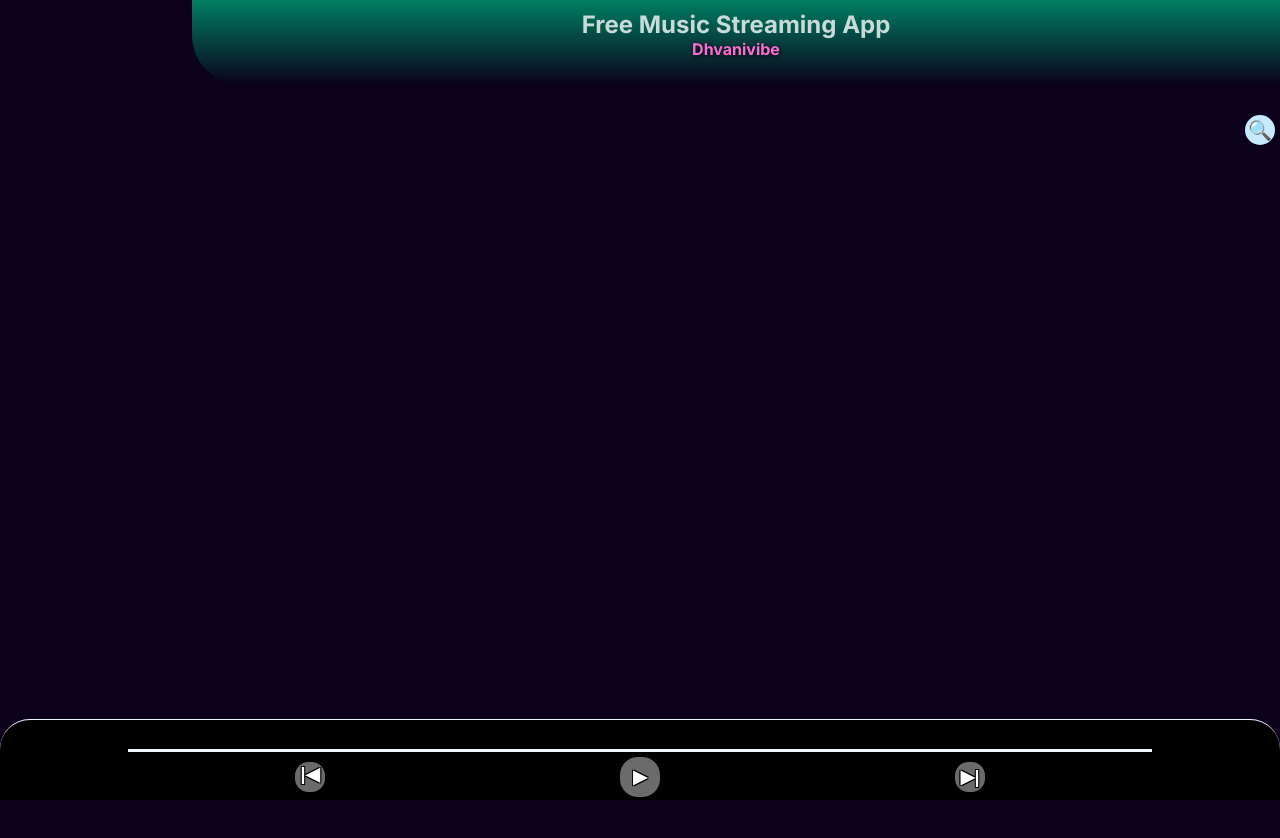
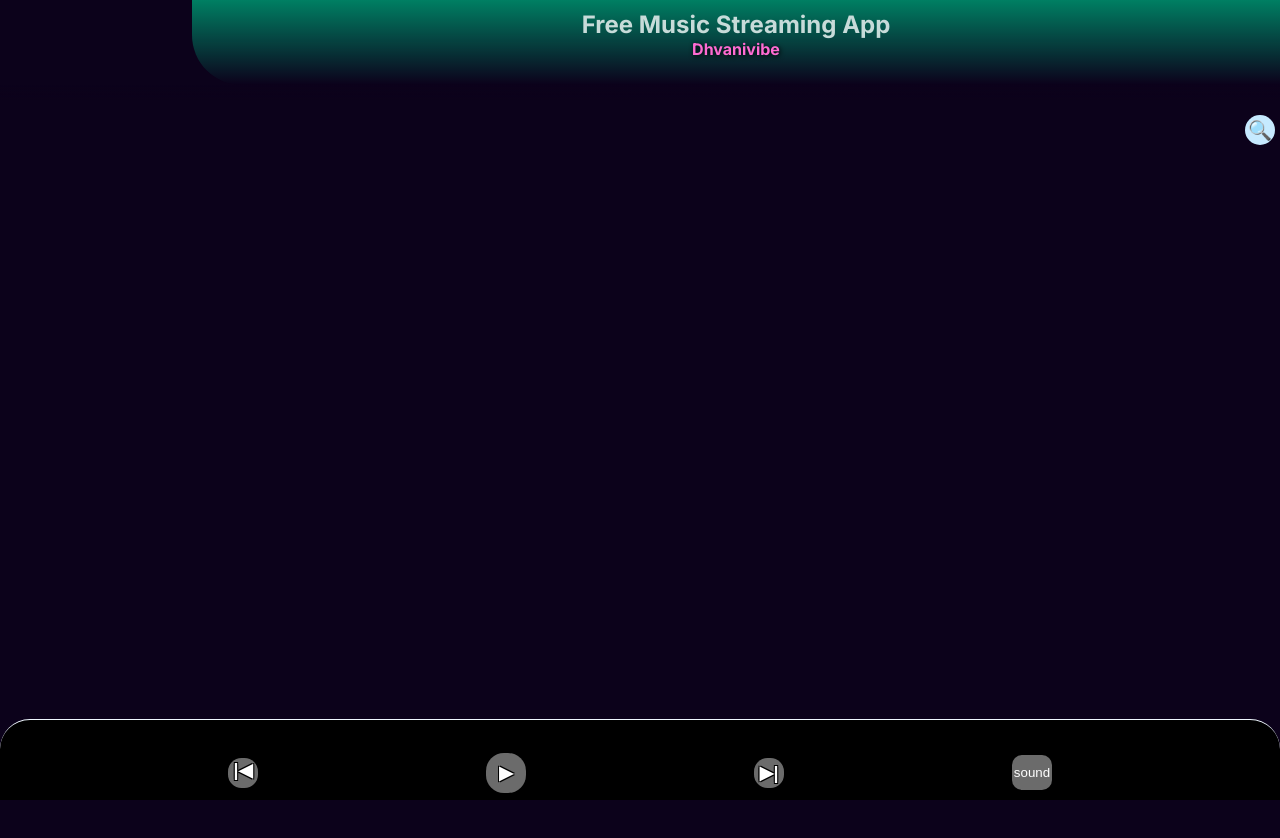
Before and after one commit to BiswajitAich/dhvanivibe, a Next.js app: page / in a window 1280 px wide. Shown: the top 838 px of the page. Built offline with nearby package versions, Linux system fonts and the light colour scheme; no server answers.

Commit message:
song playing fixed[01-03-2024/00:34]

```diff
--- a/app/componets/DisplaySearchedSong.tsx
+++ b/app/componets/DisplaySearchedSong.tsx
@@ -10,23 +10,10 @@
 const DisplaySearchedSong: React.FC<any> = ({ songData, sendSource, sendTitle, clearSongData }) => {
     const [fetching, setFetching] = React.useState<boolean>(false)
 
-    const handleSongId = (songId: string, title:string) => {
-        const fetchSong = async () => {
-            setFetching(prev => prev = true);
-            try {
-                const base = window.location.origin
-                const res = await fetch(`${base}/api/fetchSong?songId=${songId}`)
-                const data = await res.json()
-                sendSource(data.response)
-                sendTitle(title)
-            } catch (error) {
-                sendSource(null)
-                sendTitle("")
-            } finally {
-                setFetching(prev => prev = false);
-            }
-        }
-        fetchSong()
+    const handleSongId = (songId: string, title: string) => {
+        console.log("songId",songId)
+        sendTitle(title)
+        sendSource(songId)
     }
 
     const handleBack = () => {
--- a/app/componets/Player.tsx
+++ b/app/componets/Player.tsx
@@ -1,12 +1,15 @@
 import React, { useState, useRef } from "react";
 import style from "@/app/css/player.module.css";
 
-const Player: React.FC<any> = ({ source, title }) => {
+const Player: React.FC<any> = ({ audioId, title }) => {
   const [isPlaying, setIsPlaying] = useState(false);
+  const [value, setValue] = useState<number>(50);
+  const [showSound, setShowSound] = useState<boolean>(false);
   const audioRef = useRef<HTMLAudioElement>(null);
 
   const handlePlayPause = () => {
     if (audioRef.current) {
+      console.log(`${process.env.NEXT_PUBLIC_API}fetch?id=${audioId}`)
       if (isPlaying) {
         console.log("Pausing...");
         audioRef.current.pause();
@@ -18,19 +21,46 @@
     }
   };
 
+  const handleValue = (e: React.ChangeEvent<HTMLInputElement>) => {
+    const rawValue = Number(e.target.value);
+    const normalizedValue = Math.min(1, Math.max(0, rawValue / 100));
+    setValue(normalizedValue * 100);
+    (audioRef.current as HTMLAudioElement).volume = normalizedValue;
+  };
+
 
   return (
     <div className={style.playerBody}>
       <p className={style.songName}>{title}</p>
-      <div className={style.songPosition}>
-        <audio ref={audioRef} src={source?.response} autoPlay/>
-      </div>
+
+      {title ? (
+        <div className={style.songPosition} />
+      ) : null}
+
+
+      <audio ref={audioRef} src={`${process.env.NEXT_PUBLIC_API}fetch?id=${audioId}`} autoPlay />
+
       <div className={style.playBtns}>
         <button className={style.prevBtn}>&#x25B6;|</button>
         <button className={style.playBtn} onClick={handlePlayPause}>
           {isPlaying ? "||" : <>&#x25B6;</>}
         </button>
         <button className={style.nextBtn}>&#x25B6;|</button>
+        <button
+          onClick={() => setShowSound(prev => !prev)}
+          className={style.sound}
+        >sound</button>
+        {showSound ? (
+          <div className={style.changeSound}>
+            <input
+              type="range"
+              min={0}
+              max={100}
+              value={value}
+              onChange={(e) => handleValue(e)}
+            />
+          </div>
+        ) : null}
       </div>
     </div>
   );
--- a/app/componets/SearchSong.tsx
+++ b/app/componets/SearchSong.tsx
@@ -107,13 +107,13 @@
             </div>
             {songData ? (
                 <DisplaySearchedSong
-                songData={songData}
-                sendSource={handleDataFromChild}
-                sendTitle={handelTitle}
-                clearSongData={handleclearSongData}
+                    songData={songData}
+                    sendSource={handleDataFromChild}
+                    sendTitle={handelTitle}
+                    clearSongData={handleclearSongData}
                 />
             ) : null}
-            <Player source={receivedData} title={title}/>
+            <Player audioId={receivedData} title={title} />
 
         </div>
     )
--- a/app/css/player.module.css
+++ b/app/css/player.module.css
@@ -72,3 +72,26 @@
     height: 40px;
     width: 40px;
 }
+
+.sound{
+    width: 40px;
+    height: 35px;
+    border-radius: 10px;
+    border: none;
+}
+
+.changeSound{
+    width: 200px;
+    height: 24px;
+    transform: rotate(-90deg);
+    position: fixed;
+    right: 0%;
+    bottom: 30dvh;
+    border-radius: 10px;
+    background-color: #008b8b57;
+}
+
+.changeSound input{
+    height: 100%;
+    width: 100%;
+}
```
Also changed, not shown: 1 other file (tests, documents, lock files or other folders).
